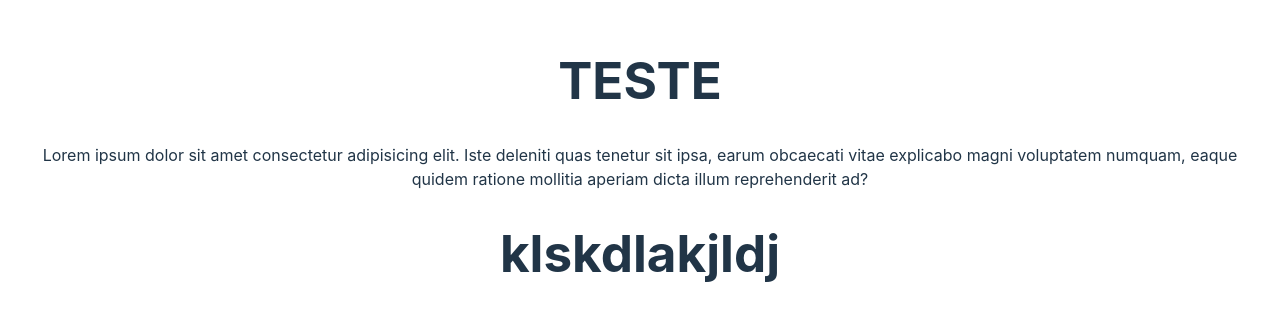
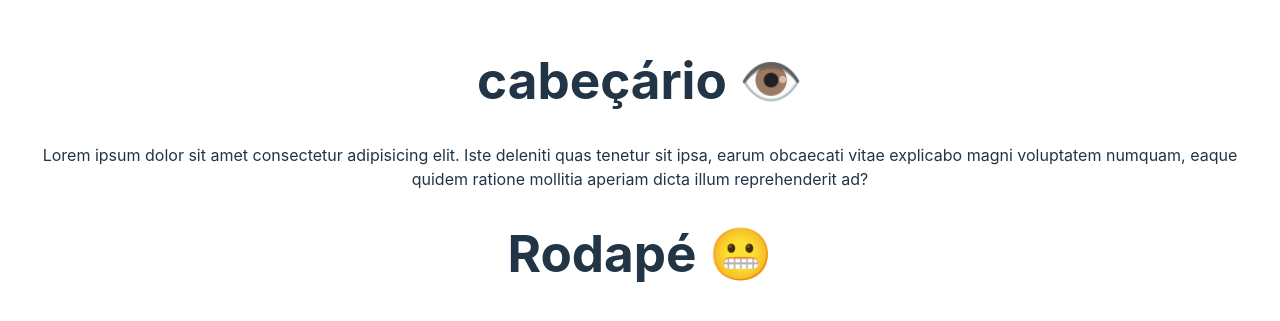
Before and after one commit to ricoRecruta/calculadora, a React (Vite) app in the folder find-risc/: page / in a window 1280 px wide. Shown: the part 233-554 px from the top of the page. Built offline with nearby package versions, Linux system fonts and the light colour scheme.

Commit message:
Commit FILIPE
Teste de commit Filipe

```diff
--- a/find-risc/src/components/footer/Footer.jsx
+++ b/find-risc/src/components/footer/Footer.jsx
@@ -3,7 +3,7 @@ import React from 'react'
 const Footer = () => {
   return (
     <>
-        <h1>klskdlakjldj</h1>
+        <h1>Rodapé 😬</h1>
 
     </>
   )
--- a/find-risc/src/components/header/Header.jsx
+++ b/find-risc/src/components/header/Header.jsx
@@ -1,7 +1,7 @@
 const Header = () => {
   return (
     <>
-      <h1>TESTE</h1>
+      <h1>cabeçário 👁️</h1>
 
       <p>
         Lorem ipsum dolor sit amet consectetur adipisicing elit. Iste deleniti
--- /dev/null
+++ b/package.json
@@ -0,0 +1,6 @@
+{
+  "dependencies": {
+    "node": "^23.5.0",
+    "react-scripts": "^5.0.1"
+  }
+}
```
Also changed, not shown: 2 other files (tests, documents, lock files or other folders).
